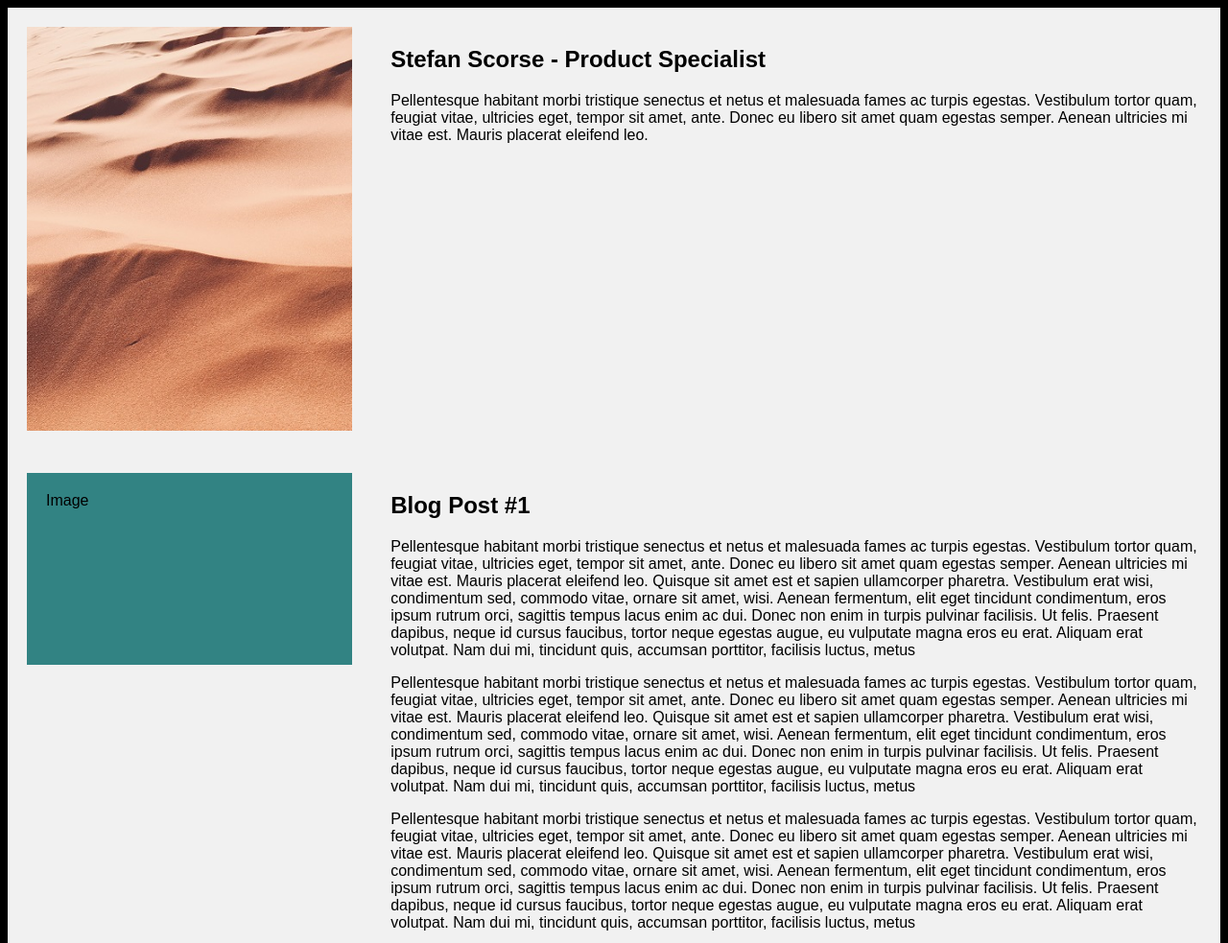
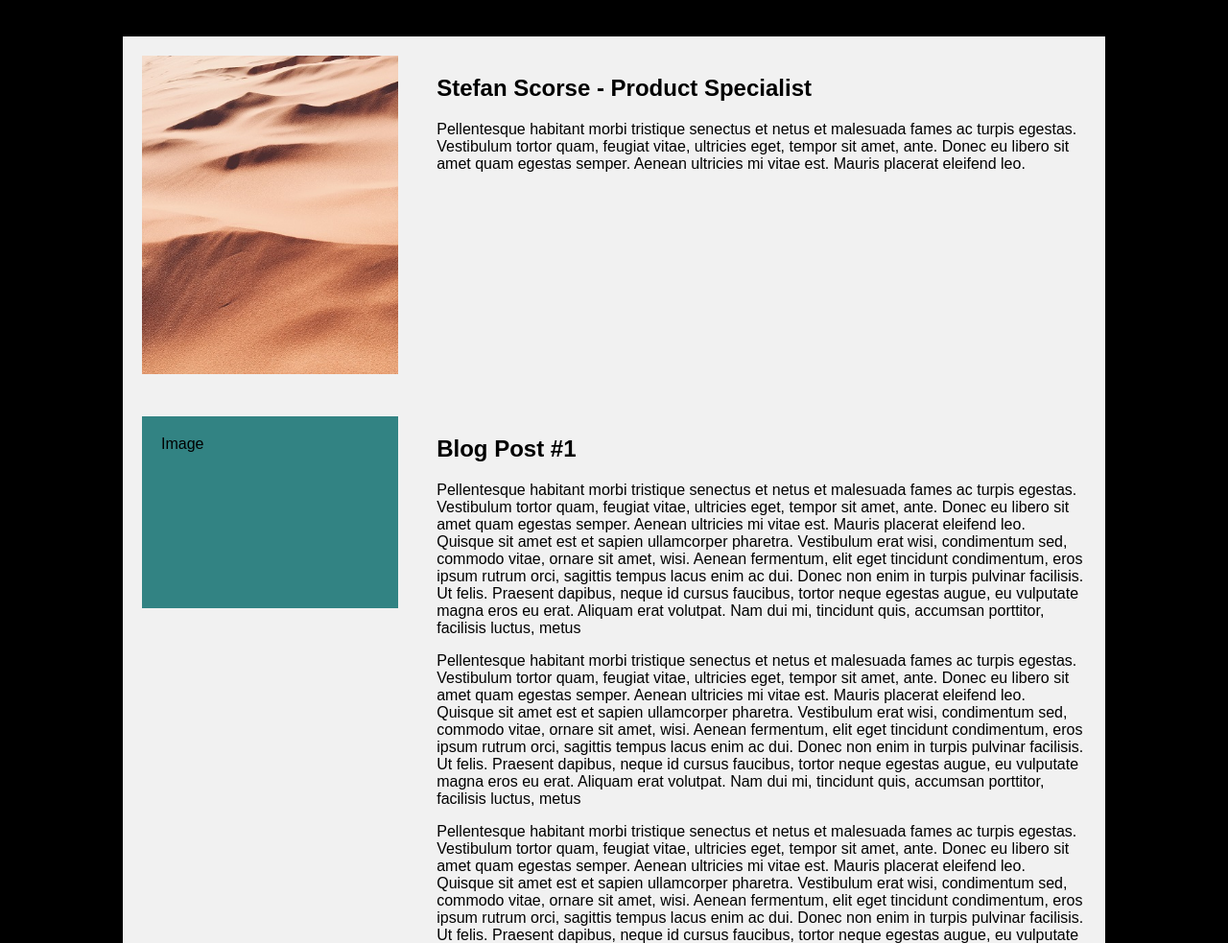
Before and after one commit to sirix123/blogsite, a plain HTML site: page index.html in a window 1280 px wide. Shown: the top 983 px of the page at 96% size. Drawn offline with Linux system fonts and the light colour scheme.

Commit message:
changed alyout

```diff
--- a/index.html
+++ b/index.html
@@ -20,7 +20,7 @@
                 <img src="img/heather-shevlin-180898-unsplash_shrink.jpg" style="width:100%">
             </div>
 
-            <div class = "main">
+            <div class = "topmain">
                 <h2>Stefan Scorse - Product Specialist</h2>
                 <p>Pellentesque habitant morbi tristique senectus et netus et malesuada fames ac turpis egestas. Vestibulum tortor quam, feugiat vitae, ultricies eget, tempor sit amet, ante. Donec eu libero sit amet quam egestas semper. Aenean ultricies mi vitae est. Mauris placerat eleifend leo.</p>
             </div>
@@ -31,7 +31,7 @@
                     <div class="fakeimg" style="height:200px;">Image</div>
                 </div>
 
-                <div class = "main">
+                <div class = "bottommain">
                     <h2>Blog Post #1</h2>
                     <p>Pellentesque habitant morbi tristique senectus et netus et malesuada fames ac turpis egestas. Vestibulum tortor quam, feugiat vitae, ultricies eget, tempor sit amet, ante. Donec eu libero sit amet quam egestas semper. Aenean ultricies mi vitae est. Mauris placerat eleifend leo. Quisque sit amet est et sapien ullamcorper pharetra. Vestibulum erat wisi, condimentum sed, commodo vitae, ornare sit amet, wisi. Aenean fermentum, elit eget tincidunt condimentum, eros ipsum rutrum orci, sagittis tempus lacus enim ac dui. Donec non enim in turpis pulvinar facilisis. Ut felis. Praesent dapibus, neque id cursus faucibus, tortor neque egestas augue, eu vulputate magna eros eu erat. Aliquam erat volutpat. Nam dui mi, tincidunt quis, accumsan porttitor, facilisis luctus, metus</p>
                     <p>Pellentesque habitant morbi tristique senectus et netus et malesuada fames ac turpis egestas. Vestibulum tortor quam, feugiat vitae, ultricies eget, tempor sit amet, ante. Donec eu libero sit amet quam egestas semper. Aenean ultricies mi vitae est. Mauris placerat eleifend leo. Quisque sit amet est et sapien ullamcorper pharetra. Vestibulum erat wisi, condimentum sed, commodo vitae, ornare sit amet, wisi. Aenean fermentum, elit eget tincidunt condimentum, eros ipsum rutrum orci, sagittis tempus lacus enim ac dui. Donec non enim in turpis pulvinar facilisis. Ut felis. Praesent dapibus, neque id cursus faucibus, tortor neque egestas augue, eu vulputate magna eros eu erat. Aliquam erat volutpat. Nam dui mi, tincidunt quis, accumsan porttitor, facilisis luctus, metus</p>
--- a/styles.css
+++ b/styles.css
@@ -11,7 +11,11 @@ STYLE SHEET
 
 body {
     background-color: rgb(0, 0, 0);
-    font-family: Arial, Helvetica, sans-serif
+    font-family: Arial, Helvetica, sans-serif;
+    margin-top: 3%;
+    margin-left: 10%;
+    margin-right: 10%;
+    margin-bottom: 3%;
 }
 
 /*
@@ -37,7 +41,13 @@ body {
     padding: 20px;
 }
 
-.main{
+.topmain{
+    flex: 70%;
+    background-color: #f1f1f1;
+    padding: 20px;
+}
+
+.bottommain{
     flex: 70%;
     background-color: #f1f1f1;
     padding: 20px;
```
